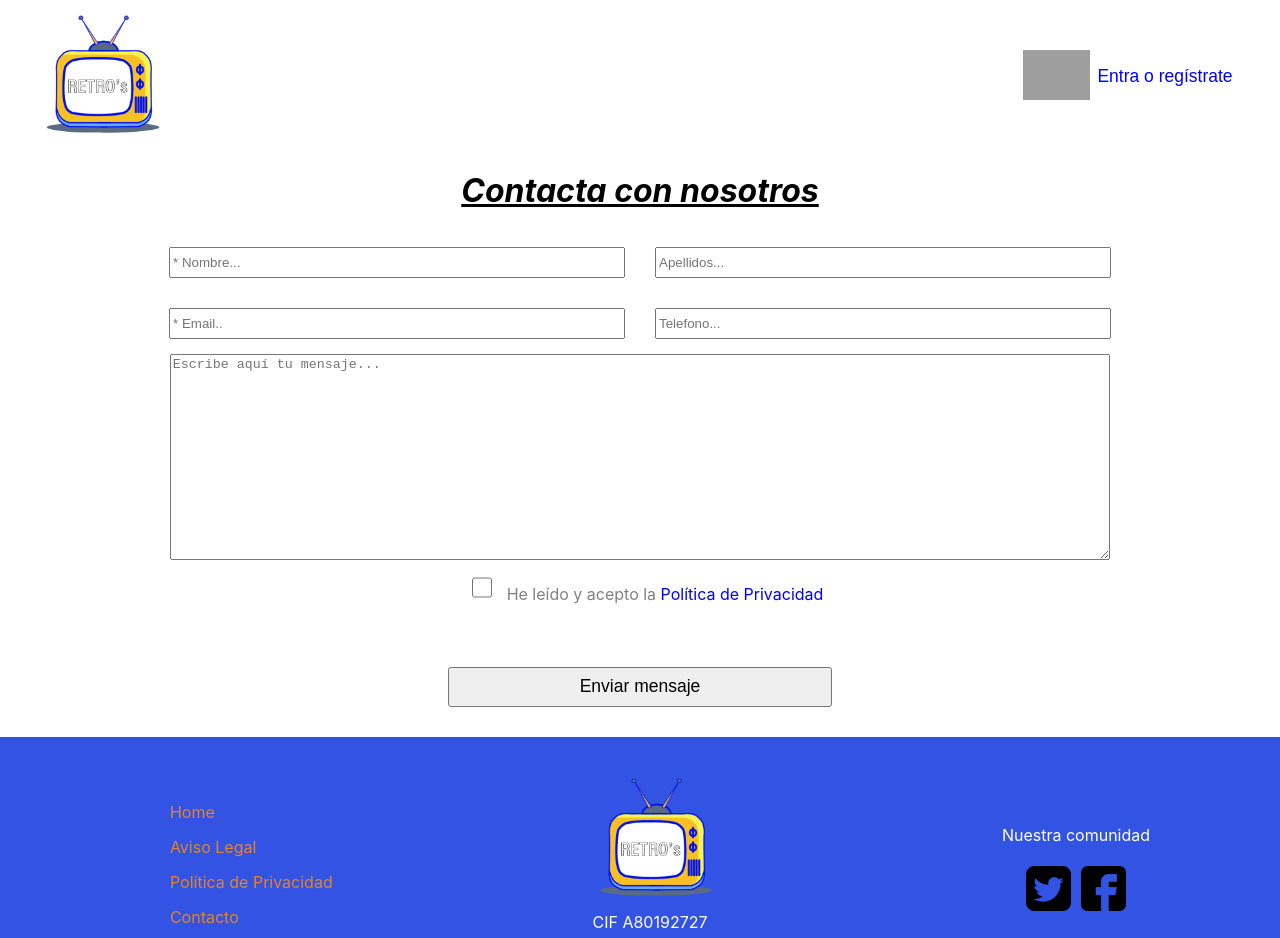
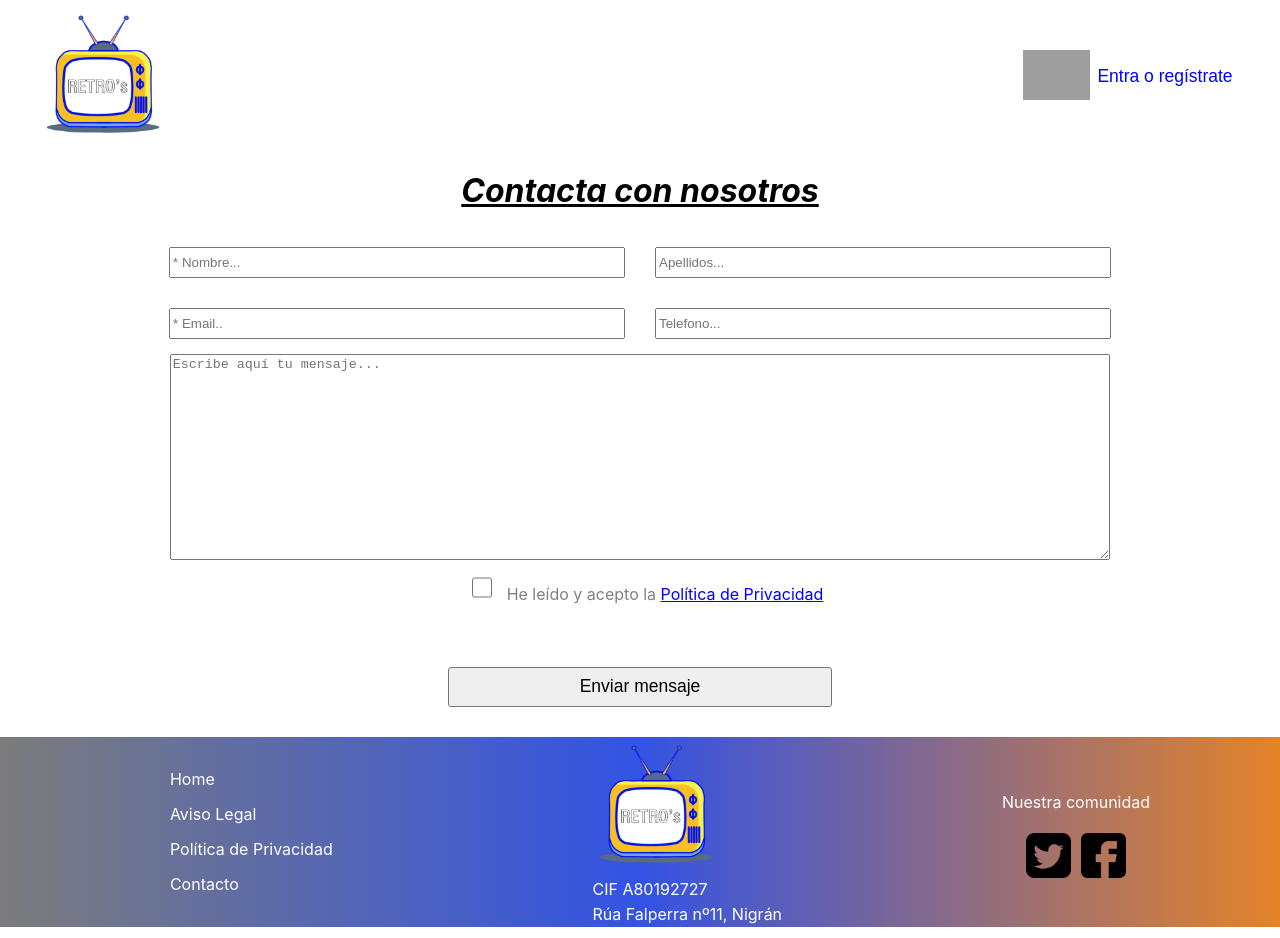
Before and after one commit to myk887/frontProyectoRetro, a React (Create React App) app: page /contact in a window 1280 px wide. Shown: the top 938 px of the page. Built offline with nearby package versions, Linux system fonts and the light colour scheme; grey boxes are pictures that could not be loaded.

Commit message:
Añadir Degradados y cambios nos selectores

```diff
--- a/src/App.css
+++ b/src/App.css
@@ -18,10 +18,10 @@ justify-content: space-between;
   display: grid;
   grid-template-columns: 200px 1fr;
 }
-a {
+/* a {
     text-decoration: none;
-    color: rgb(228, 131, 40);
-}
+    color: white;
+} */
 .active {
     font-style: italic;
     font-size: 20px;
--- a/src/Aside/Aside.css
+++ b/src/Aside/Aside.css
@@ -1,6 +1,6 @@
 .aside {
   list-style: none;
-  background-color: rgba(110, 114, 139, 0.849);
+  background: linear-gradient(#7c7c7c,#3353e4);
   flex: 0 0 auto;
   min-height: 65vh;
   padding: 20px;
@@ -15,3 +15,7 @@
 li:first-letter {
   text-transform: uppercase;
 }
+.aside ul a {
+  text-decoration: none;
+  color: white;
+}
--- a/src/EditUser/EditUser.css
+++ b/src/EditUser/EditUser.css
@@ -13,15 +13,16 @@
 .title {
     display: flex;
 }
-.title h1 {
+.title h2 {
     margin-left: 35vw;
 }
 .form {
     display: flex;
     flex-direction: column;
 }
-.casita {
+.home-icon {
     font-size: 60px;
+    color: black;
 }
 input {
     margin: 15px;
--- a/src/EditUser/EditUser.js
+++ b/src/EditUser/EditUser.js
@@ -93,8 +93,8 @@ function EditUser() {
     loading ? <div className="datauser"><Loading /></div> :
     <div className="datauser">
       <div className='title'>
-        <Link className='casita' to={'/'} title='Pàgina principal'>⌂</Link>
-        <h1>Mi Perfil </h1>
+        <Link className='home-icon' to={'/'} title='Página Principal'>⌂</Link>
+        <h2>Mi Perfil </h2>
       </div>
       <div className='info'>
         <div className='userphoto'>
--- a/src/Footer.css
+++ b/src/Footer.css
@@ -3,12 +3,21 @@
   display: flex;
   justify-content: space-around;
   align-items: center;
-  background-color: rgb(51, 83, 228);
+  /* background-color: rgb(51, 83, 228); */
+  background: linear-gradient(to right, #7c7c7c,#3353e4,#e48328);
   padding: 20px;
+  max-height: 150px;
 }
 
 .link {
   margin-bottom: 15px;
+}
+.link a {
+  text-decoration: none;
+  color: white;
+}
+.link a:hover {
+  color: black;
 }
 
 .fiscal {
```
Also changed, not shown: src/Colores.txt (added).
